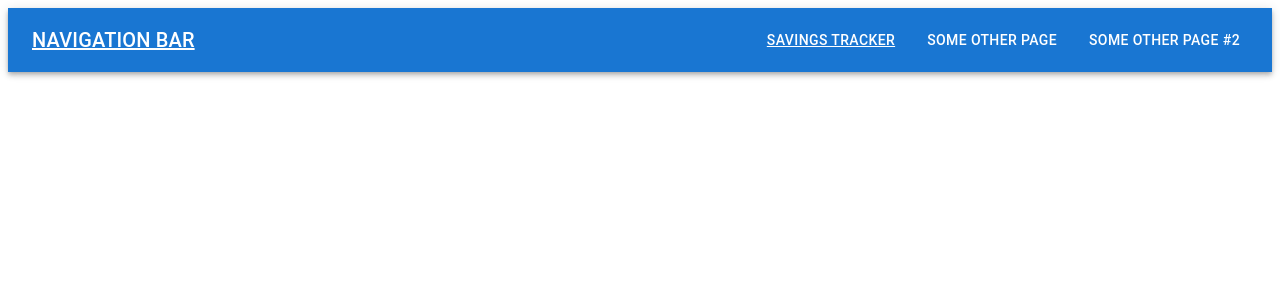
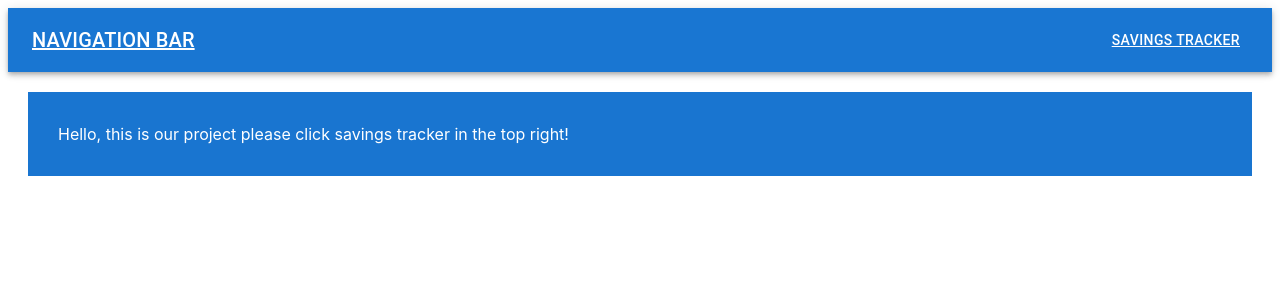
Before and after one commit to brandonyuan123/TamuHackProject, a React (Vite) app: page / in a window 1280 px wide. Shown: the top 300 px of the page. Built offline with nearby package versions, Linux system fonts and the light colour scheme.

Commit message:
goal object

```diff
--- a/package.json
+++ b/package.json
@@ -13,6 +13,7 @@
     "@emotion/react": "^11.11.3",
     "@emotion/styled": "^11.11.0",
     "@mui/material": "^5.15.6",
+    "express": "^4.18.2",
     "localforage": "^1.10.0",
     "match-sorter": "^6.3.3",
     "react": "^18.2.0",
--- a/src/App.css
+++ b/src/App.css
@@ -1,3 +1,11 @@
 .tmep {
   width: 100%;
 }
+
+.mainText {
+  color: #ffffff;
+  background-color: #1975d0;
+  box-shadow: 4px 4px;
+  padding: 30px;
+  margin: 20px;
+}
--- a/src/App.jsx
+++ b/src/App.jsx
@@ -51,8 +51,6 @@ export default function App() {
               </Typography>
               <Stack direction='row' spacing={2}>
                 <Button as={Link} to="/SavingsTracker" color='inherit'>Savings Tracker</Button>
-                <Button color='inherit'>some other page</Button>
-                <Button color='inherit'>some other page #2</Button>
               </Stack>
             </Toolbar>
           </AppBar>
@@ -61,6 +59,11 @@ export default function App() {
               <Route path="/SavingsTracker" element={<SavingsTracker/>}/>
             </Routes>
           </div>
+          <div className={"mainText"}>
+            <mainText>
+              Hello, this is our project please click savings tracker in the top right!
+            </mainText>
+          </div>
         </div>
       </BrowserRouter>
     </>
--- a/src/goalManager.js
+++ b/src/goalManager.js
@@ -8,6 +8,10 @@ export function createHandler(){
 
 export function addGoal(goalAmount, savedAmount, url, name) {
     goalManager.addGoal(goalAmount, savedAmount, url, name);
+}
+
+export function addToGoal(index, amount) {
+    goalManager.updateGoal(index, amount)
 }
 
 export function  getGoal(index) {
```
Also changed, not shown: src/financialGoalData.json (deleted, +0 -38 lines), 1 other file (tests, documents, lock files or other folders).
